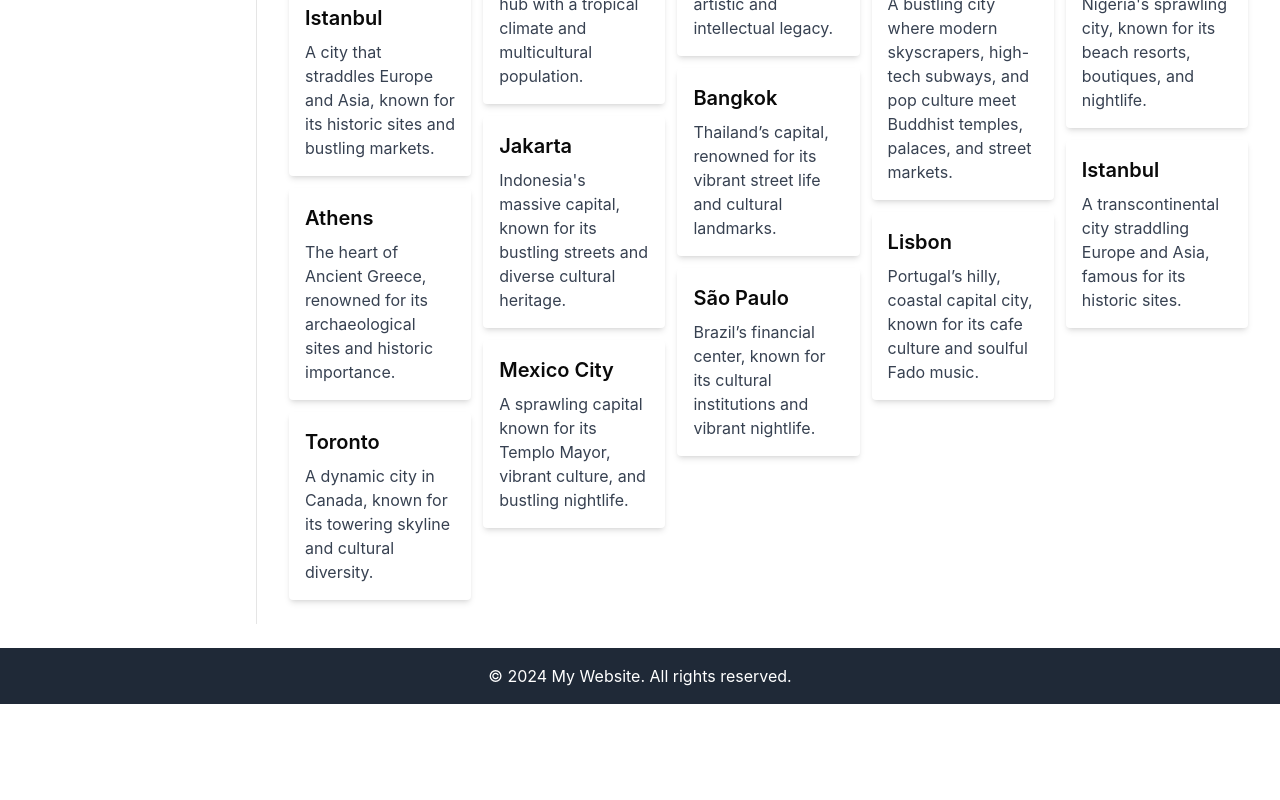
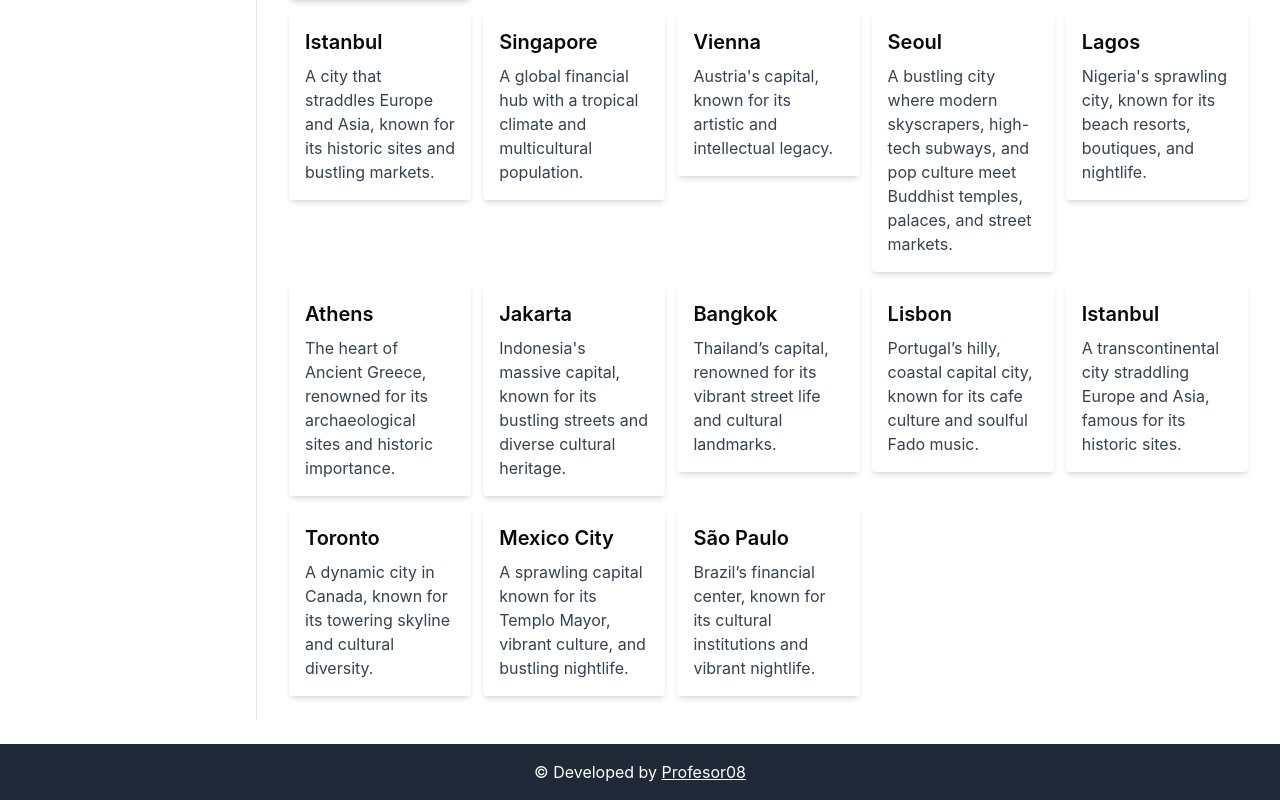
Before and after one commit to Profesor08/masonry, a React (Vite) app: page / in a window 1280 px wide. Shown: the part 949-1749 px from the top of the page. Before the commit the page ends 1653 px from the top, so only its background shows below. Built offline with nearby package versions, Linux system fonts and the light colour scheme.

Commit message:
update playground

```diff
--- a/src/App.tsx
+++ b/src/App.tsx
@@ -17,6 +17,7 @@
   useEffect(() => {
     const masonry =
       gridRef.current !== null ? new Masonry(gridRef.current) : undefined;
+    masonry?.destroy();
 
     return () => {
       masonry?.destroy();
@@ -109,7 +110,16 @@
 
       <footer className="bg-gray-800 text-white p-4 mt-6">
         <div className="2xl:container 2xl:mx-auto text-center">
-          <p>&copy; 2024 My Website. All rights reserved.</p>
+          <p>
+            &copy; Developed by{" "}
+            <a
+              className="underline"
+              href="https://github.com/Profesor08"
+              target="_blank"
+            >
+              Profesor08
+            </a>
+          </p>
         </div>
       </footer>
     </>
```
